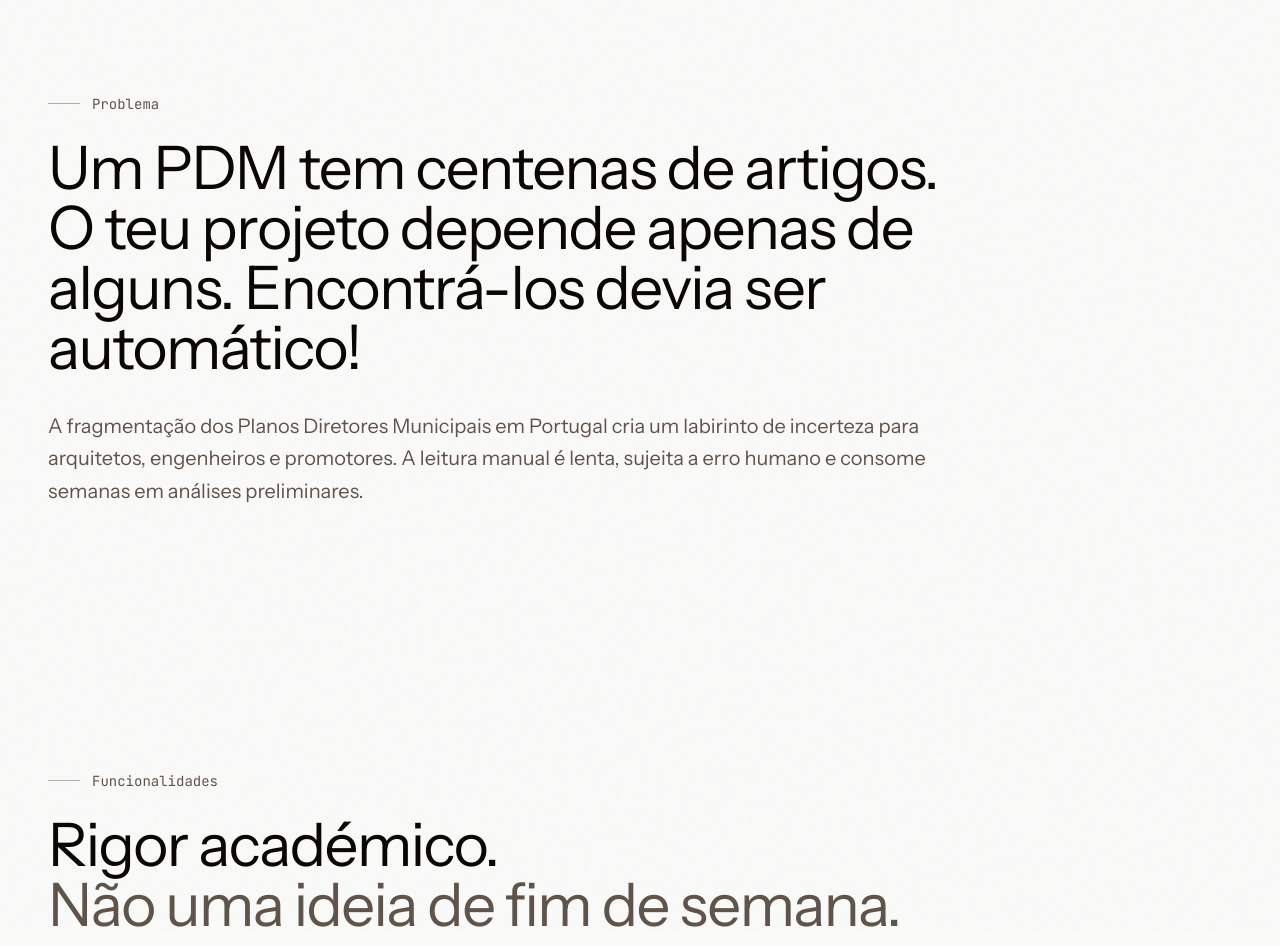
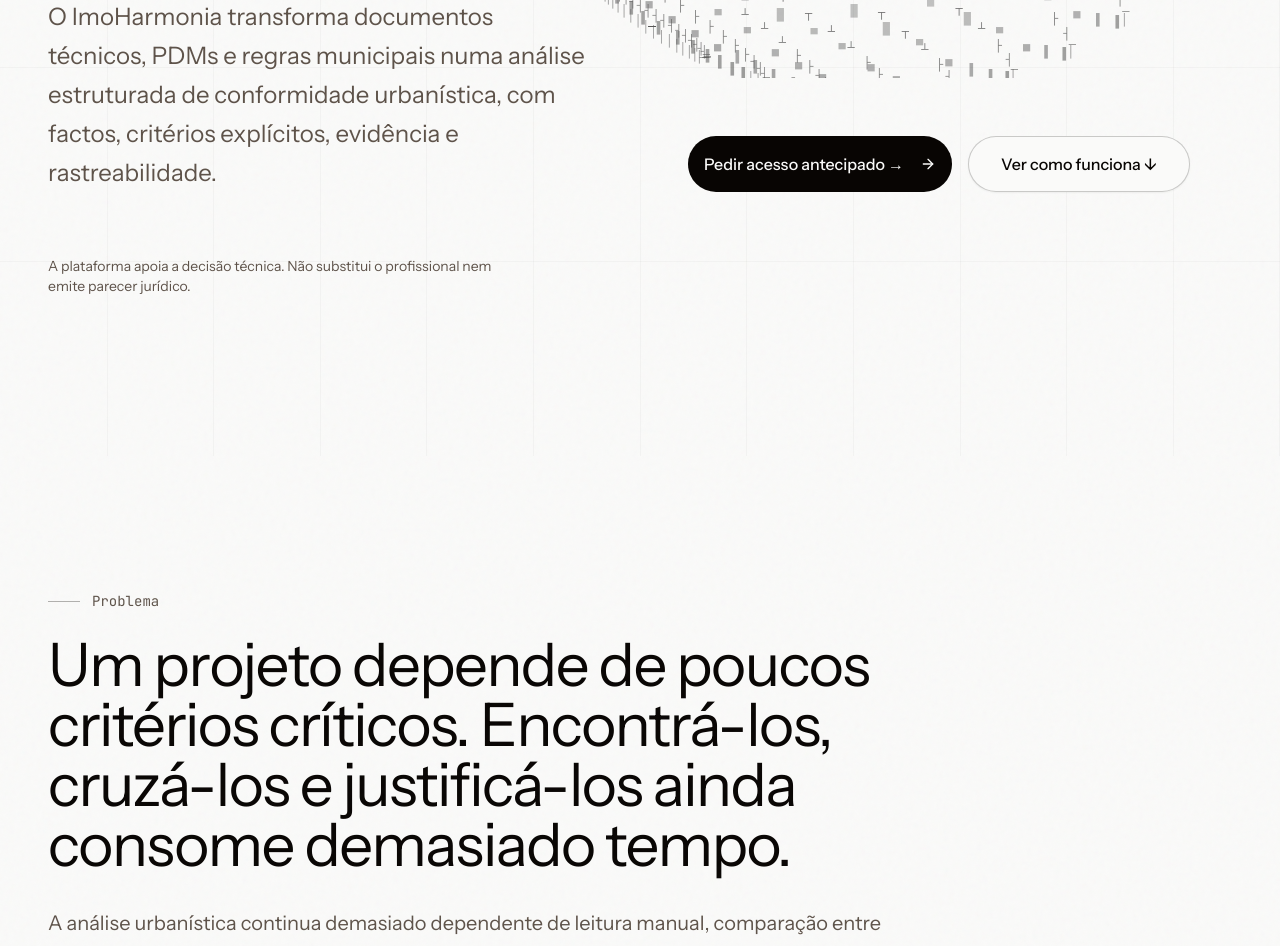
Before and after one commit to antonio1cerdeira/SiteImoHarmonia, a Next.js app: page / in a window 1280 px wide. Shown: the part 1100-2046 px from the top of the page. Built offline with nearby package versions, Linux system fonts and the light colour scheme; no server answers.

Commit message:
copywrite

```diff
--- a/app/layout.tsx
+++ b/app/layout.tsx
@@ -87,7 +87,7 @@ export default function RootLayout({
   }
 
   return (
-    <html lang="pt-PT">
+    <html lang="pt-PT" suppressHydrationWarning>
       <body className={`${instrumentSans.variable} ${instrumentSerif.variable} ${jetbrainsMono.variable} font-sans antialiased`}>
         <script type="application/ld+json" dangerouslySetInnerHTML={{ __html: JSON.stringify(jsonLd) }} />
         <LanguageProvider>{children}</LanguageProvider>
--- a/components/landing/cta-section.tsx
+++ b/components/landing/cta-section.tsx
@@ -21,14 +21,14 @@ type FormState = {
 
 const copyByLang = {
   pt: {
-    title: "Interessado no projeto?",
-    description: "Para parcerias académicas, testes de acesso antecipado ou colaboração técnica.",
+    title: "Testa o ImoHarmonia num caso real.",
+    description: "Estamos a preparar pilotos com profissionais, gabinetes técnicos, promotores e entidades públicas que lidam diariamente com análise urbanística em Portugal.",
     nameLabel: "Nome",
     namePlaceholder: "O teu nome",
     emailLabel: "Email",
     emailPlaceholder: "nome@empresa.com",
     messageLabel: "Mensagem",
-    messagePlaceholder: "Diz-nos como gostarias de colaborar.",
+    messagePlaceholder: "Descreve brevemente o teu perfil, município de interesse e tipo de análise que gostarias de testar.",
     submitButton: "Enviar",
     submitting: "A enviar...",
     errors: {
@@ -41,18 +41,18 @@ const copyByLang = {
       networkError: "Erro de rede ao enviar a mensagem. Tenta novamente.",
     },
     success: "Mensagem enviada! Vamos responder em breve.",
-    ctaTitle: "Chega de interpretar regulamentos à mão!",
+    ctaTitle: "Testa o ImoHarmonia num caso real.",
     ctaButton: "Limpar",
   },
   en: {
-    title: "Interested in the project?",
-    description: "For academic partnerships, early-access tests, or technical collaboration.",
+    title: "Test ImoHarmonia on a real case.",
+    description: "We are preparing pilots with professionals, technical offices, developers and public entities that work daily with urban analysis in Portugal.",
     nameLabel: "Name",
     namePlaceholder: "Your name",
     emailLabel: "Email",
     emailPlaceholder: "name@company.com",
     messageLabel: "Message",
-    messagePlaceholder: "Tell us how you'd like to collaborate.",
+    messagePlaceholder: "Briefly describe your profile, municipality of interest, and type of analysis you'd like to test.",
     submitButton: "Send",
     submitting: "Sending...",
     errors: {
@@ -65,7 +65,7 @@ const copyByLang = {
       networkError: "Network error while sending. Please try again.",
     },
     success: "Message sent! We'll reply soon.",
-    ctaTitle: "Stop interpreting regulations by hand!",
+    ctaTitle: "Test ImoHarmonia on a real case.",
     ctaButton: "Clear",
   },
 } as const;
@@ -216,8 +216,6 @@ export function CtaSection({ web3formsKey, hcaptchaSitekey }: CtaSectionProps) {
               {/* Left content */}
               <div className="flex-1">
                 <h2 className="text-4xl lg:text-7xl font-display tracking-tight mb-8 leading-[0.95] text-center lg:text-left">
-                  {copy.ctaTitle}
-                  <br />
                   {copy.title}
                 </h2>
 
--- a/components/landing/features-section.tsx
+++ b/components/landing/features-section.tsx
@@ -14,27 +14,30 @@ type Feature = {
 const featuresPt: Feature[] = [
   {
     number: "01",
-    title: "Investigação aplicada",
+    title: "Extração de factos técnicos",
     description:
-      "O ImoHarmonia nasceu no Instituto Politécnico da Guarda com investigação real em Direito do Urbanismo e processamento de linguagem natural.",
+      "Identifica parâmetros urbanísticos relevantes a partir de memórias descritivas, PDFs e documentação de projeto: áreas, índices, pisos, cércea, usos e outros dados necessários à análise.",
     visual: "research",
   },
   {
     number: "02",
-    title: "Auditável",
-    description: "Cada verificação aponta para os artigos relevantes no PDF, para revisão técnica clara e rastreável.",
+    title: "Avaliação por regras estruturadas",
+    description:
+      "Cruza os factos extraídos com regras urbanísticas configuradas por município, zona, instrumento regulamentar e tipo de projeto.",
     visual: "auditable",
   },
   {
     number: "03",
-    title: "Menos risco",
-    description: "Menos erro humano e mais confiança nas análises preliminares, com contexto e critérios explícitos.",
+    title: "Evidência e rastreabilidade",
+    description:
+      "Cada verificação pode apontar para o trecho do documento analisado e para a fonte regulamentar relevante, permitindo revisão técnica clara.",
     visual: "risk",
   },
   {
     number: "04",
     title: "Foco em Portugal",
-    description: "Começa pelos municípios portugueses e pelos PDM municipais, pensado para o contexto real do urbanismo.",
+    description:
+      "Desenvolvido para a realidade urbanística portuguesa, com foco inicial em PDMs municipais, RGEU e processos de análise preliminar.",
     visual: "portugal",
   },
 ];
@@ -42,27 +45,30 @@ const featuresPt: Feature[] = [
 const featuresEn: Feature[] = [
   {
     number: "01",
-    title: "Applied research",
+    title: "Extraction of technical facts",
     description:
-      "ImoHarmonia was developed at Guarda Polytechnic Institute with real research in Urban Law and natural language processing.",
+      "Identifies relevant urban parameters from descriptive reports, PDFs and project documentation: areas, indices, floors, height, uses and other necessary analysis data.",
     visual: "research",
   },
   {
     number: "02",
-    title: "Auditable",
-    description: "Each check points to relevant PDF articles for clear, traceable technical review.",
+    title: "Evaluation by structured rules",
+    description:
+      "Crosses extracted facts with urban rules configured by municipality, zone, regulatory instrument and project type.",
     visual: "auditable",
   },
   {
     number: "03",
-    title: "Lower risk",
-    description: "Less human error and more confidence in early assessments, with explicit context and criteria.",
+    title: "Evidence and traceability",
+    description:
+      "Each check can point to the section of the analyzed document and to the relevant regulatory source, allowing clear technical review.",
     visual: "risk",
   },
   {
     number: "04",
-    title: "Portugal first",
-    description: "Starts with Portuguese municipalities and municipal master plans, built for real-world workflows.",
+    title: "Portugal focus",
+    description:
+      "Built for Portuguese urban reality, with initial focus on municipal master plans, building regulations and preliminary analysis processes.",
     visual: "portugal",
   },
 ];
@@ -108,12 +114,10 @@ function FeatureCard({ feature, index }: { feature: Feature; index: number }) {
       style={{ transitionDelay: `${index * 100}ms` }}
     >
       <div className="flex flex-col lg:flex-row gap-8 lg:gap-16 py-12 lg:py-20 border-b border-foreground/10">
-        {/* Number */}
         <div className="shrink-0">
           <span className="font-mono text-sm text-muted-foreground">{feature.number}</span>
         </div>
 
-        {/* Content */}
         <div className="flex-1 grid lg:grid-cols-2 gap-8 items-center">
           <div>
             <h3 className="text-3xl lg:text-4xl font-display mb-4 group-hover:translate-x-2 transition-transform duration-500">
@@ -124,7 +128,6 @@ function FeatureCard({ feature, index }: { feature: Feature; index: number }) {
             </p>
           </div>
 
-          {/* Visual */}
           <div className="flex justify-center lg:justify-end">
             <div className="w-48 h-40 text-foreground">
               <AnimatedVisual type={feature.visual} />
@@ -141,6 +144,22 @@ export function FeaturesSection() {
   const sectionRef = useRef<HTMLDivElement>(null);
   const { lang } = useLanguage();
   const features = lang === "pt" ? featuresPt : featuresEn;
+  const copy =
+    lang === "pt"
+      ? {
+          sectionLabel: "Funcionalidades",
+          titleLine1: "Análise estruturada.",
+          titleLine2: "Não uma resposta genérica.",
+          description:
+            "O ImoHarmonia não tenta responder como um chatbot jurídico. Estrutura a análise urbanística para revisão profissional.",
+        }
+      : {
+          sectionLabel: "Features",
+          titleLine1: "Structured analysis.",
+          titleLine2: "Not a generic answer.",
+          description:
+            "ImoHarmonia doesn't try to answer like a legal chatbot. It structures urban analysis for professional review.",
+        };
 
   useEffect(() => {
     const observer = new IntersectionObserver(
@@ -155,32 +174,31 @@ export function FeaturesSection() {
   }, []);
 
   return (
-    <section
-      id="features"
-      ref={sectionRef}
-      className="relative py-24 lg:py-32 scroll-mt-28"
-    >
+    <section id="features" ref={sectionRef} className="relative py-24 lg:py-32 scroll-mt-28">
       <div className="max-w-[1400px] mx-auto px-6 lg:px-12">
-        {/* Header */}
         <div className="mb-16 lg:mb-24">
           <span className="inline-flex items-center gap-3 text-sm font-mono text-muted-foreground mb-6">
             <span className="w-8 h-px bg-foreground/30" />
-            Funcionalidades
+            {copy.sectionLabel}
           </span>
           <h2
-            className={`text-4xl lg:text-6xl font-display tracking-tight transition-all duration-700 ${
+            className={`text-4xl lg:text-6xl font-display tracking-tight transition-all duration-700 mb-4 ${
               isVisible ? "opacity-100 translate-y-0" : "opacity-0 translate-y-4"
             }`}
           >
-            {lang === "pt" ? "Rigor académico." : "Academic rigor."}
+            {copy.titleLine1}
             <br />
-            <span className="text-muted-foreground">
-              {lang === "pt" ? "Não uma ideia de fim de semana." : "Not a weekend idea."}
-            </span>
+            <span className="text-muted-foreground">{copy.titleLine2}</span>
           </h2>
+          <p
+            className={`text-xl text-muted-foreground leading-relaxed max-w-3xl transition-all duration-700 delay-150 ${
+              isVisible ? "opacity-100 translate-y-0" : "opacity-0 translate-y-4"
+            }`}
+          >
+            {copy.description}
+          </p>
         </div>
 
-        {/* Features List */}
         <div>
           {features.map((feature, index) => (
             <FeatureCard key={feature.number} feature={feature} index={index} />
--- a/components/landing/hero-section.tsx
+++ b/components/landing/hero-section.tsx
@@ -13,16 +13,18 @@ export function HeroSection() {
   const copy =
     lang === "pt"
       ? {
-          eyebrow: "REGULATÓRIO × INTELIGÊNCIA ARTIFICIAL",
-          h1: ["IA para PDMs municipais.", "Rápido, Claro e", "Auditável."],
-          sub: "Menos tempo a procurar artigos. Mais confiança nas decisões.",
+          eyebrow: "REGULATÓRIO × CONFORMIDADE URBANÍSTICA",
+          h1: ["O motor de conformidade", "urbanística para projetos,", "PDMs e decisões técnicas."],
+          sub: "O ImoHarmonia transforma documentos técnicos, PDMs e regras municipais numa análise estruturada de conformidade urbanística, com factos, critérios explícitos, evidência e rastreabilidade.",
+          microcopy: "A plataforma apoia a decisão técnica. Não substitui o profissional nem emite parecer jurídico.",
           primary: "Pedir acesso antecipado →",
           secondary: "Ver como funciona ↓",
         }
       : {
-          eyebrow: "REGULATORY × ARTIFICIAL INTELLIGENCE",
-          h1: ["AI for municipal master plans.", "Fast, clear and", "Auditable."],
-          sub: "Less time hunting articles. More confidence in decisions.",
+          eyebrow: "REGULATORY × URBAN COMPLIANCE",
+          h1: ["The urban compliance engine", "for projects, plans and", "technical decisions."],
+          sub: "ImoHarmonia transforms technical documents, municipal master plans and municipal rules into structured urban compliance analysis, with facts, explicit criteria, evidence and traceability.",
+          microcopy: "The platform supports technical decision-making. It does not replace the professional nor provide legal advice.",
           primary: "Request early access →",
           secondary: "See how it works ↓",
         };
@@ -118,6 +120,15 @@ export function HeroSection() {
           </div>
         </div>
 
+        {/* Microcopy */}
+        <p
+          className={`mt-16 text-sm text-muted-foreground max-w-md transition-all duration-700 delay-400 ${
+            isVisible ? "opacity-100 translate-y-0" : "opacity-0 translate-y-4"
+          }`}
+        >
+          {copy.microcopy}
+        </p>
+
       </div>
 
       {/* Proof marquee removed to avoid repeated content */}
--- a/components/landing/how-it-works-section.tsx
+++ b/components/landing/how-it-works-section.tsx
@@ -175,39 +175,41 @@ export function HowItWorksSection() {
     lang === "pt"
       ? {
           eyebrow: "Processo de Verificação",
-          titleTop: "Carregas o documento.",
-          titleBottom: "A IA lê por ti.",
+          titleTop: "Do documento",
+          titleBottom: "à análise auditável.",
+          subtitle: "Submetes o caso. O sistema extrai factos. O motor aplica regras. A análise fica pronta para revisão.",
           steps: [
             {
               title: "Carregas o documento.",
-              body: "O motor do ImoHarmonia aceita PDFs técnicos e cartografia, processando o contexto geográfico e administrativo de imediato.",
+              body: "O motor do ImoHarmonia aceita memórias descritivas, PDFs técnicos e documentação relevante do projeto, associando o caso ao respetivo contexto municipal e urbanístico.",
             },
             {
-              title: "A IA lê por ti.",
-              body: "Análise semântica profunda. Identificamos índices de edificabilidade, afastamentos e condicionantes em milissegundos.",
+              title: "O sistema extrai factos urbanísticos.",
+              body: "A plataforma identifica os parâmetros urbanísticos relevantes e assinala dados ausentes ou incertos. Quando falta informação, o sistema não força uma conclusão.",
             },
             {
-              title: "Recebes um relatório auditável.",
-              body: "Um sumário executivo com links diretos para os artigos originais, pronto para ser anexado ao processo de licenciamento.",
+              title: "Recebes uma análise auditável.",
+              body: "A análise pode apoiar revisão interna, discussão técnica ou preparação de decisão, mantendo ligação entre factos, regras, evidência e resultado.",
             },
           ],
         }
       : {
           eyebrow: "Verification Flow",
-          titleTop: "You upload the document.",
-          titleBottom: "AI reads it for you.",
+          titleTop: "From document",
+          titleBottom: "to auditable analysis.",
+          subtitle: "You submit the case. The system extracts facts. The engine applies rules. Analysis is ready for review.",
           steps: [
             {
               title: "You upload the document.",
-              body: "ImoHarmonia accepts technical PDFs and maps, processing geographic and administrative context immediately.",
+              body: "ImoHarmonia accepts descriptive reports, technical PDFs and relevant project documentation, associating the case with its municipal and urban context.",
             },
             {
-              title: "AI reads it for you.",
-              body: "Deep semantic analysis. We identify indices, setbacks, and constraints in milliseconds.",
+              title: "The system extracts urban facts.",
+              body: "The platform identifies relevant urban parameters and flags missing or uncertain data. When information is lacking, the system doesn't force a conclusion.",
             },
             {
-              title: "You get an auditable report.",
-              body: "An executive summary with direct links to the original articles, ready to attach to the permitting process.",
+              title: "You get an auditable analysis.",
+              body: "The analysis can support internal review, technical discussion or decision preparation, maintaining connection between facts, rules, evidence and result.",
             },
           ],
         };
@@ -259,6 +261,13 @@ export function HowItWorksSection() {
             <br />
             <span className="text-background/50">{copy.titleBottom}</span>
           </h2>
+          <p
+            className={`mt-6 text-xl text-background/60 leading-relaxed transition-all duration-700 delay-150 ${
+              isVisible ? "opacity-100 translate-y-0" : "opacity-0 translate-y-4"
+            }`}
+          >
+            {copy.subtitle}
+          </p>
         </div>
 
         {/* Main content */}
--- a/components/landing/problem-section.tsx
+++ b/components/landing/problem-section.tsx
@@ -12,16 +12,17 @@ export function ProblemSection() {
     lang === "pt"
       ? {
           label: "Problema",
-          title: "Um PDM tem centenas de artigos. O teu projeto depende apenas de alguns. Encontrá-los devia ser automático!",
+          title: "Um projeto depende de poucos critérios críticos. Encontrá-los, cruzá-los e justificá-los ainda consome demasiado tempo.",
           desc:
-            "A fragmentação dos Planos Diretores Municipais em Portugal cria um labirinto de incerteza para arquitetos, engenheiros e promotores. A leitura manual é lenta, sujeita a erro humano e consome semanas em análises preliminares.",
+            "A análise urbanística continua demasiado dependente de leitura manual, comparação entre documentos, procura de artigos, validação de índices e interpretação repetida de regras municipais.\n\nNum contexto de simplificação do licenciamento e maior pressão sobre prazos, a análise técnica continua a exigir rigor, documentação e capacidade de justificação.\n\nO técnico precisa de confirmar áreas, índices, cérceas, afastamentos, usos, condicionantes e exceções legais. Pequenas falhas de leitura podem gerar pedidos de elementos, revisões sucessivas, atrasos e perda de confiança no processo.",
+          closing: "O ImoHarmonia organiza este processo em factos, regras e evidência.",
         }
       : {
           label: "Problem",
-          title:
-            "A municipal master plan has hundreds of articles. Your project depends on just a few. Finding them should be automatic.",
+          title: "A project depends on just a few critical criteria. Finding them, cross-referencing and justifying them still takes too much time.",
           desc:
-            "The fragmentation of municipal plans creates uncertainty for architects, engineers, and developers. Manual reading is slow, error-prone, and can take weeks during early-stage assessments.",
+            "Urban analysis remains too dependent on manual reading, document comparison, article searches, index validation and repeated interpretation of municipal rules.\n\nIn a context of licensing simplification and greater time pressure, technical analysis still requires rigor, documentation and justification capability.\n\nTechnicians need to confirm areas, indices, heights, setbacks, uses, constraints and legal exceptions. Small reading failures can lead to information requests, successive revisions, delays and loss of confidence in the process.",
+          closing: "ImoHarmonia organizes this process into facts, rules and evidence.",
         };
 
   useEffect(() => {
@@ -52,11 +53,18 @@ export function ProblemSection() {
             {copy.title}
           </h2>
           <p
-            className={`mt-8 text-xl text-muted-foreground leading-relaxed transition-all duration-700 delay-150 ${
+            className={`mt-8 text-xl text-muted-foreground leading-relaxed transition-all duration-700 delay-150 whitespace-pre-line ${
               isVisible ? "opacity-100 translate-y-0" : "opacity-0 translate-y-4"
             }`}
           >
             {copy.desc}
+          </p>
+          <p
+            className={`mt-8 text-xl text-foreground leading-relaxed transition-all duration-700 delay-300 ${
+              isVisible ? "opacity-100 translate-y-0" : "opacity-0 translate-y-4"
+            }`}
+          >
+            {copy.closing}
           </p>
         </div>
       </div>
--- a/components/landing/sticky-cta-bar.tsx
+++ b/components/landing/sticky-cta-bar.tsx
@@ -12,12 +12,12 @@ export function StickyCtaBar() {
   const copy =
     lang === "pt"
       ? {
-          line: "Menos tempo a procurar artigos. Mais confiança nas decisões.",
+          line: "Menos tempo a procurar artigos. Mais clareza antes de decidir.",
           primary: "Pedir acesso antecipado →",
           secondary: "Ver como funciona ↓",
         }
       : {
-          line: "Less time hunting articles. More confidence in decisions.",
+          line: "Less time searching articles. More clarity before deciding.",
           primary: "Request early access →",
           secondary: "See how it works ↓",
         };
--- a/components/language-provider.tsx
+++ b/components/language-provider.tsx
@@ -14,8 +14,22 @@ export const LanguageContext = createContext<LanguageContextValue | null>(null);
 
 const STORAGE_KEY = "imoharmonia_lang";
 
-export function LanguageProvider({ children }: { children: React.ReactNode }) {
-  const [lang, setLangState] = useState<Language>("pt");
+function setLanguageCookie(lang: Language) {
+  try {
+    document.cookie = `${STORAGE_KEY}=${lang}; path=/; max-age=31536000; samesite=lax`;
+  } catch {
+    // ignore
+  }
+}
+
+export function LanguageProvider({
+  children,
+  initialLang = "pt",
+}: {
+  children: React.ReactNode;
+  initialLang?: Language;
+}) {
+  const [lang, setLangState] = useState<Language>(initialLang);
   const [hasLoadedPreference, setHasLoadedPreference] = useState(false);
 
   const setLang = (next: Language) => setLangState(next);
@@ -40,6 +54,7 @@ export function LanguageProvider({ children }: { children: React.ReactNode }) {
     } catch {
       // ignore
     }
+    setLanguageCookie(lang);
     try {
       document.documentElement.lang = lang === "pt" ? "pt-PT" : "en";
     } catch {
```
Also changed, not shown: components/landing/integrations-section.tsx (+18 -8 lines), components/landing/navigation.tsx (+21 -0 lines).
